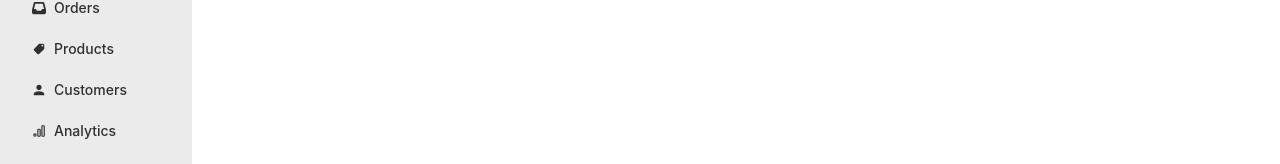
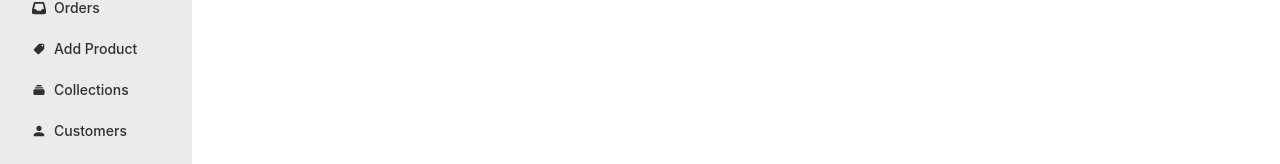
Before and after one commit to sainideepanshu1/lcg-admin-panel, a React (Vite) app: page / in a window 1280 px wide. Shown: the part 137-301 px from the top of the page. Built offline with nearby package versions, Linux system fonts and the light colour scheme; the HTML template or start-up script is replaced by a standard one; a web font is replaced by a local one.

Commit message:
Update Sidebar.jsx

```diff
--- a/src/Components/Sidebar.jsx
+++ b/src/Components/Sidebar.jsx
@@ -8,6 +8,7 @@ import { TbTargetArrow } from "react-icons/tb";
 import { FaInbox } from "react-icons/fa6";
 import { IoMdPricetag } from "react-icons/io";
 import { TbSettingsFilled } from "react-icons/tb";
+import { HiCollection } from "react-icons/hi";
 
 const Sidebar = () => {
   return (
@@ -38,7 +39,15 @@ const Sidebar = () => {
                   className="flex items-center gap-2 py-1 px-2 hover:bg-[#fafafa] rounded-lg"
                   to="/add-product"
                 >
-                  <IoMdPricetag /> Products
+                  <IoMdPricetag /> Add Product
+                </Link>
+              </li>
+              <li>
+                <Link
+                  className="flex items-center gap-2 py-1 px-2 hover:bg-[#fafafa] rounded-lg"
+                  to="/collections"
+                >
+                  <HiCollection /> Collections
                 </Link>
               </li>
               <li>
```
